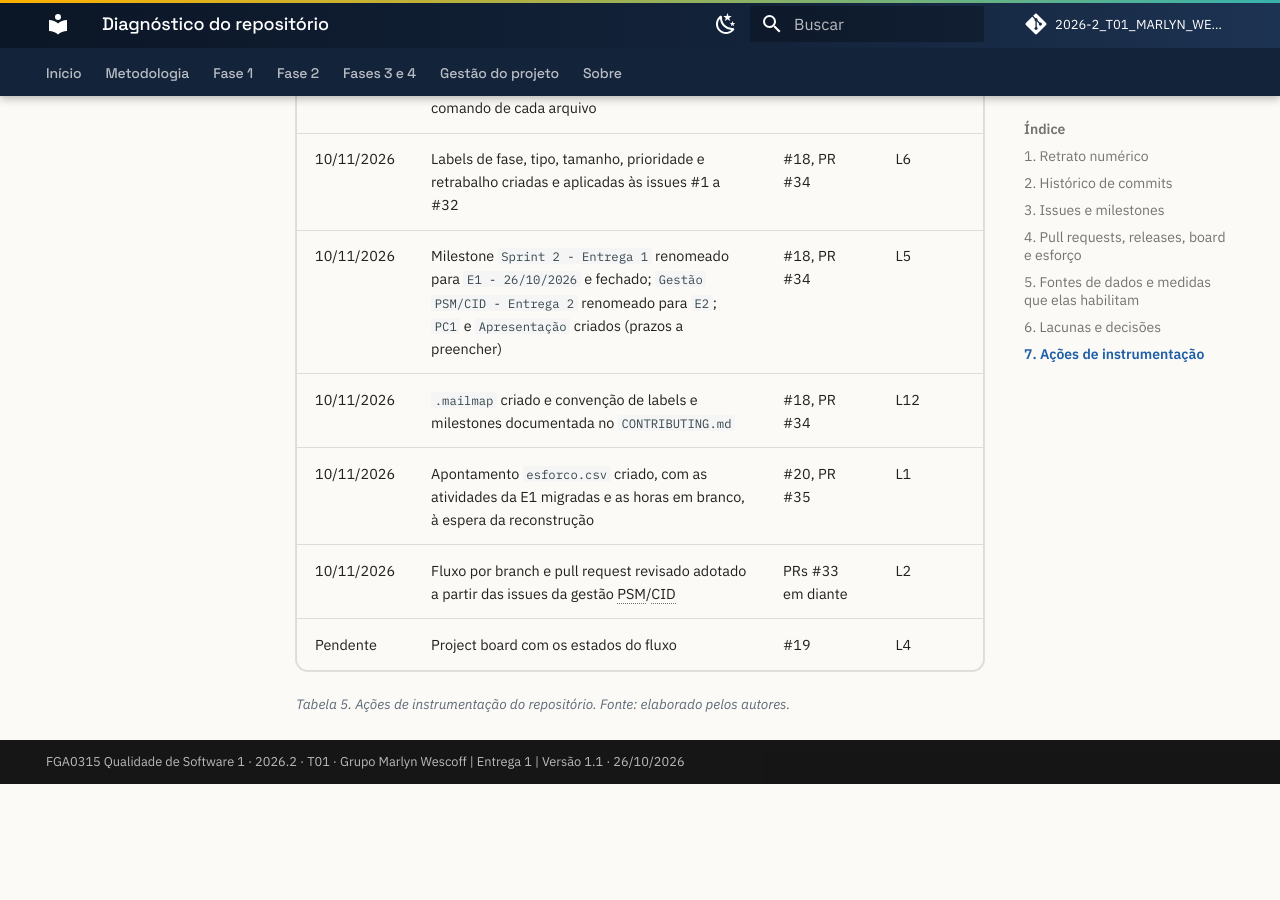
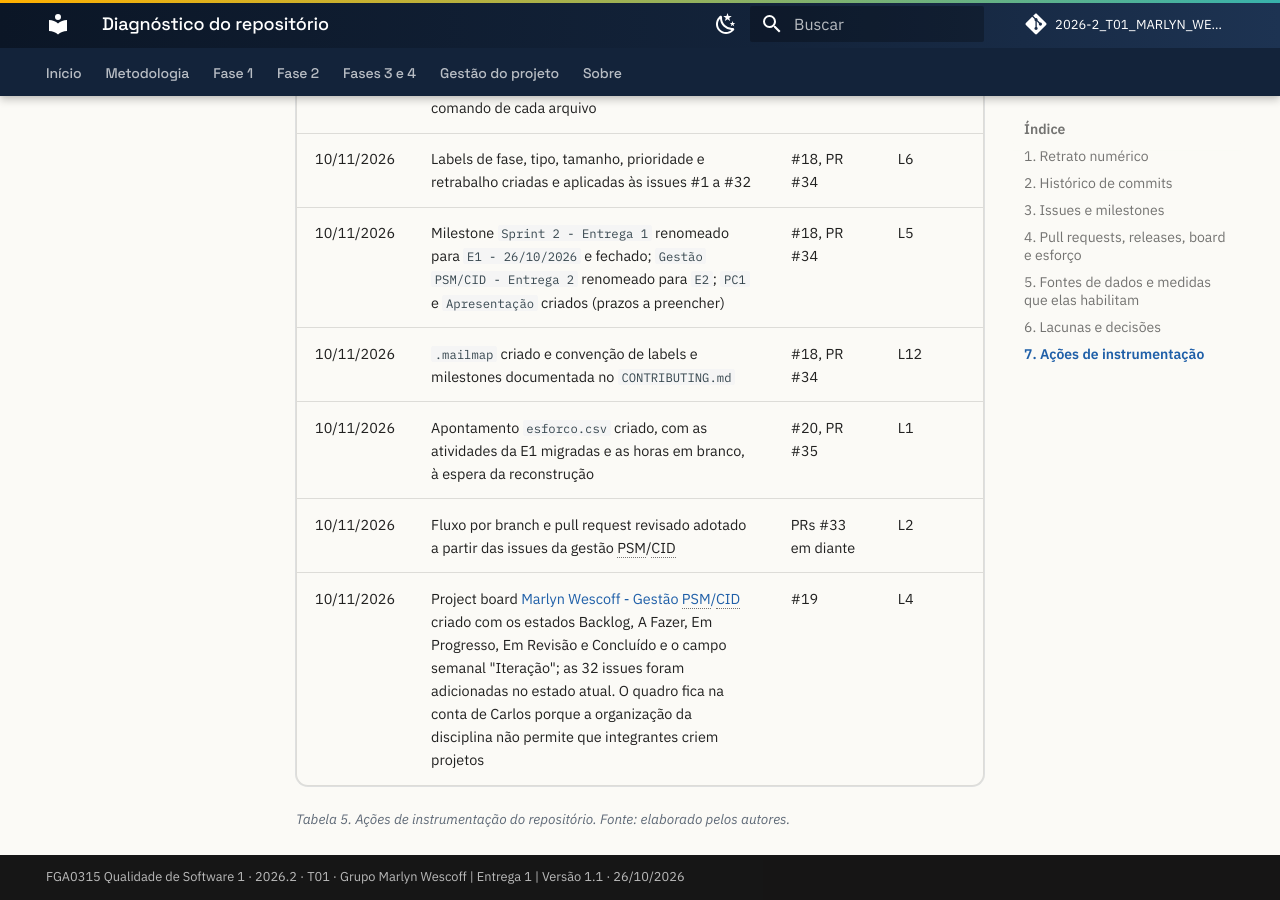
Before and after one commit to FCTE-Qualidade-de-Software-1/2026-2_T01_MARLYN_WESCOFF, an MkDocs documentation site: the page built from docs/metricas/01-diagnostico-repositorio.md, in a window 1280 px wide and 900 px high, scrolled down 6253 px. Built offline with MkDocs 1.6.1 and Material for MkDocs 9.7.7, drawn with Linux system fonts in a browser that asks for light colours; comment, search, counter and statistics services are not loaded; before the commit the page ends 7037 px from its top, so only the background shows below that.

Commit message:
Registra a criação do project board no diagnóstico
Relacionado a #19

```diff
--- a/docs/metricas/01-diagnostico-repositorio.md
+++ b/docs/metricas/01-diagnostico-repositorio.md
@@ -105,6 +105,6 @@ Registro das ações feitas para tornar o repositório mensurável, sem reescrev
 | 10/11/2026 | `.mailmap` criado e convenção de labels e milestones documentada no `CONTRIBUTING.md` | #18, PR #34 | L12 |
 | 10/11/2026 | Apontamento `esforco.csv` criado, com as atividades da E1 migradas e as horas em branco, à espera da reconstrução | #20, PR #35 | L1 |
 | 10/11/2026 | Fluxo por branch e pull request revisado adotado a partir das issues da gestão PSM/CID | PRs #33 em diante | L2 |
-| Pendente | Project board com os estados do fluxo | #19 | L4 |
+| 10/11/2026 | Project board [Marlyn Wescoff - Gestão PSM/CID](https://github.com/users/cadumotta/projects/1) criado com os estados Backlog, A Fazer, Em Progresso, Em Revisão e Concluído e o campo semanal "Iteração"; as 32 issues foram adicionadas no estado atual. O quadro fica na conta de Carlos porque a organização da disciplina não permite que integrantes criem projetos | #19 | L4 |
 
 <p class="legenda">Tabela 5. Ações de instrumentação do repositório. Fonte: elaborado pelos autores.</p>
```
